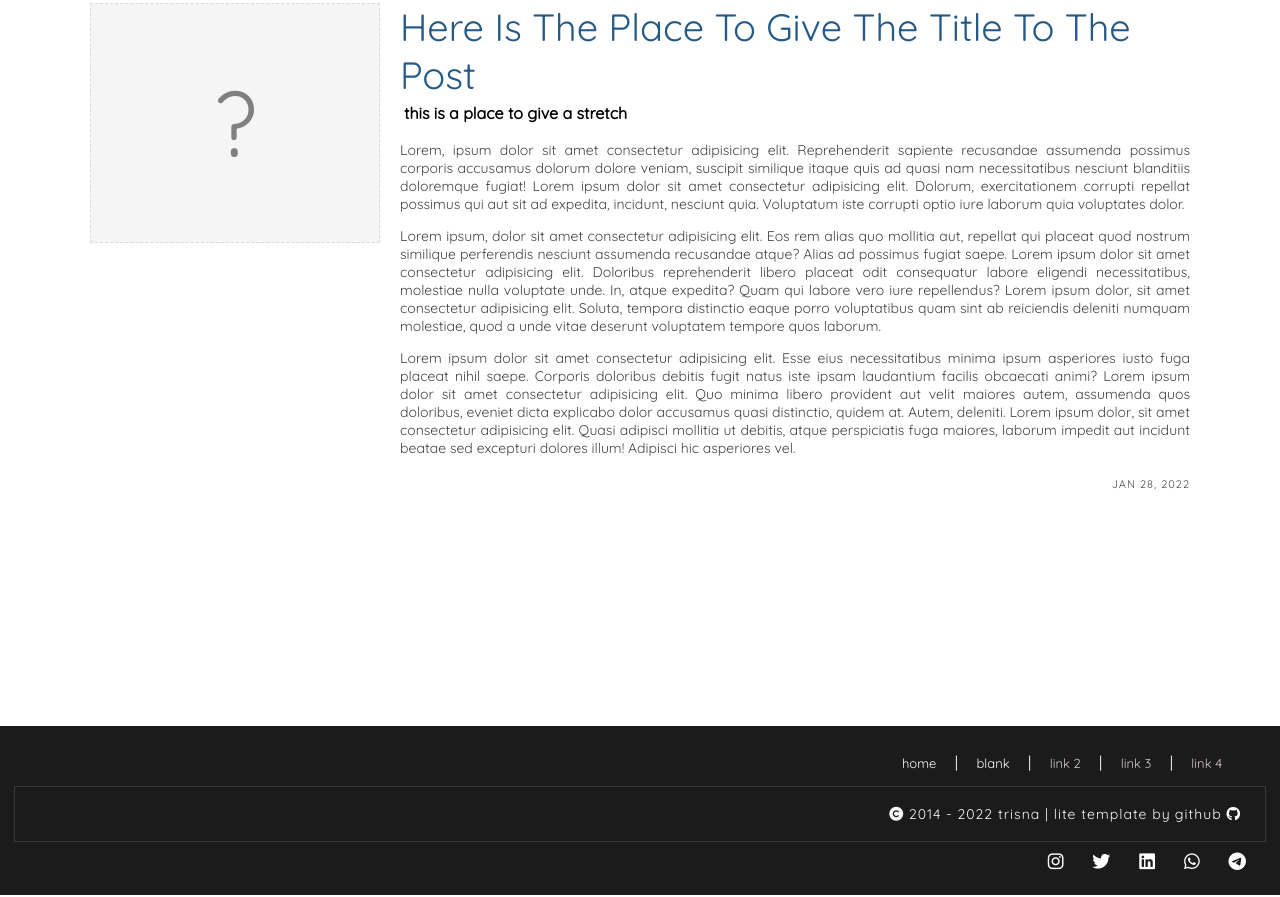
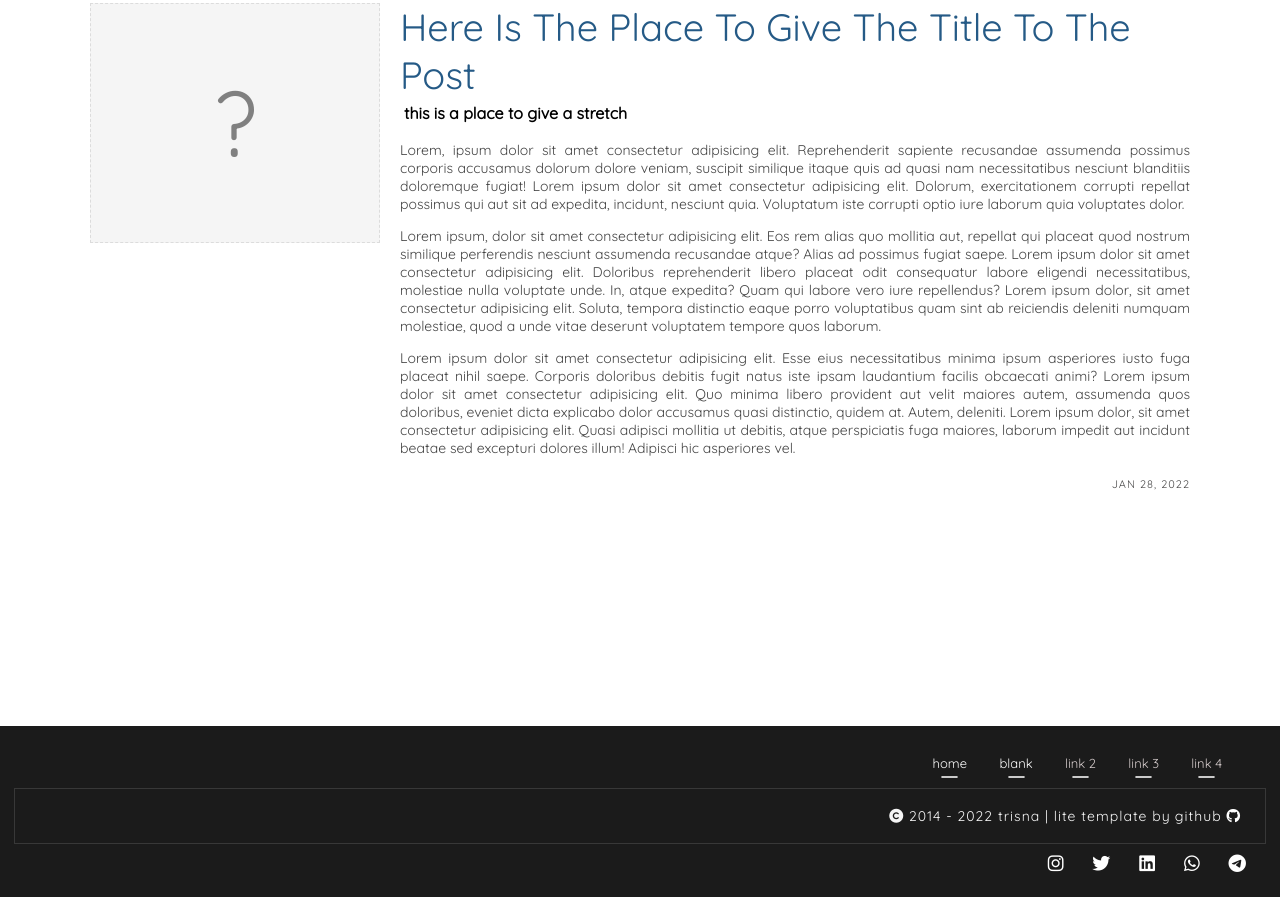
Before and after one commit to Trisna14/eunoia-theme.github.io, a plain HTML site: page index.html in a window 1280 px wide. Shown: the part 863-1760 px from the top of the page. Drawn offline with Linux system fonts and the light colour scheme.

Commit message:
Changes to be committed: 	modified:   blank.html 	modified:   css/footer/footer.css 	modified:   details.html 	modified:   index.html

```diff
--- a/css/footer/footer.css
+++ b/css/footer/footer.css
@@ -49,6 +49,24 @@ footer nav a {
     font-size: 13px;
     /* text-transform: capitalize; */
     margin: 7px 14px;
+    position: relative;
+    /* border: 1px solid red; */
+    /* text-align: center; */
+}
+
+footer nav a::after {
+    content: '';
+    display: block;
+    position: relative;
+    border: 1px solid rgba(255, 255, 255, 0.769);
+    width: 15px;
+    /* margin-top: 20px; */
+    /* margin: auto; */
+    bottom: -5px;
+    /* margin: auto !important; */
+    /* text-align: center; */
+    margin: auto;
+    border-radius: 8px;
 }
 
 footer nav a.off {
--- a/index.html
+++ b/index.html
@@ -63,10 +63,10 @@
     <!-- footer -->
     <footer>
         <nav>
-            <a href="">home</a> |
-            <a class="" href="blank.html">blank</a> |
-            <a class="off" href="">link 2</a> |
-            <a class="off" href="">link 3</a> |
+            <a href="">home</a>
+            <a class="" href="blank.html">blank</a>
+            <a class="off" href="">link 2</a>
+            <a class="off" href="">link 3</a>
             <a class="off" href="">link 4</a>
         </nav>
         <div class="footer">
```
Also changed, not shown: blank.html (+4 -4 lines), details.html (+4 -4 lines).
